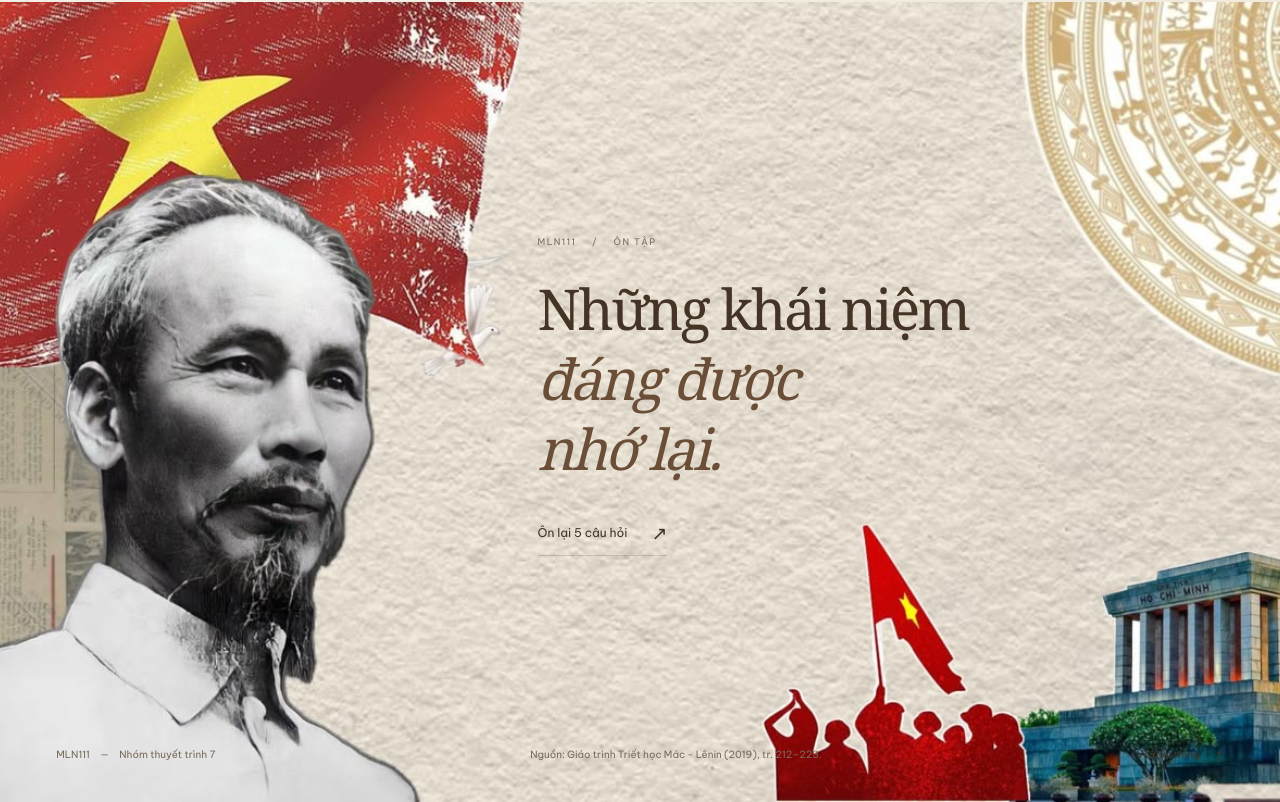
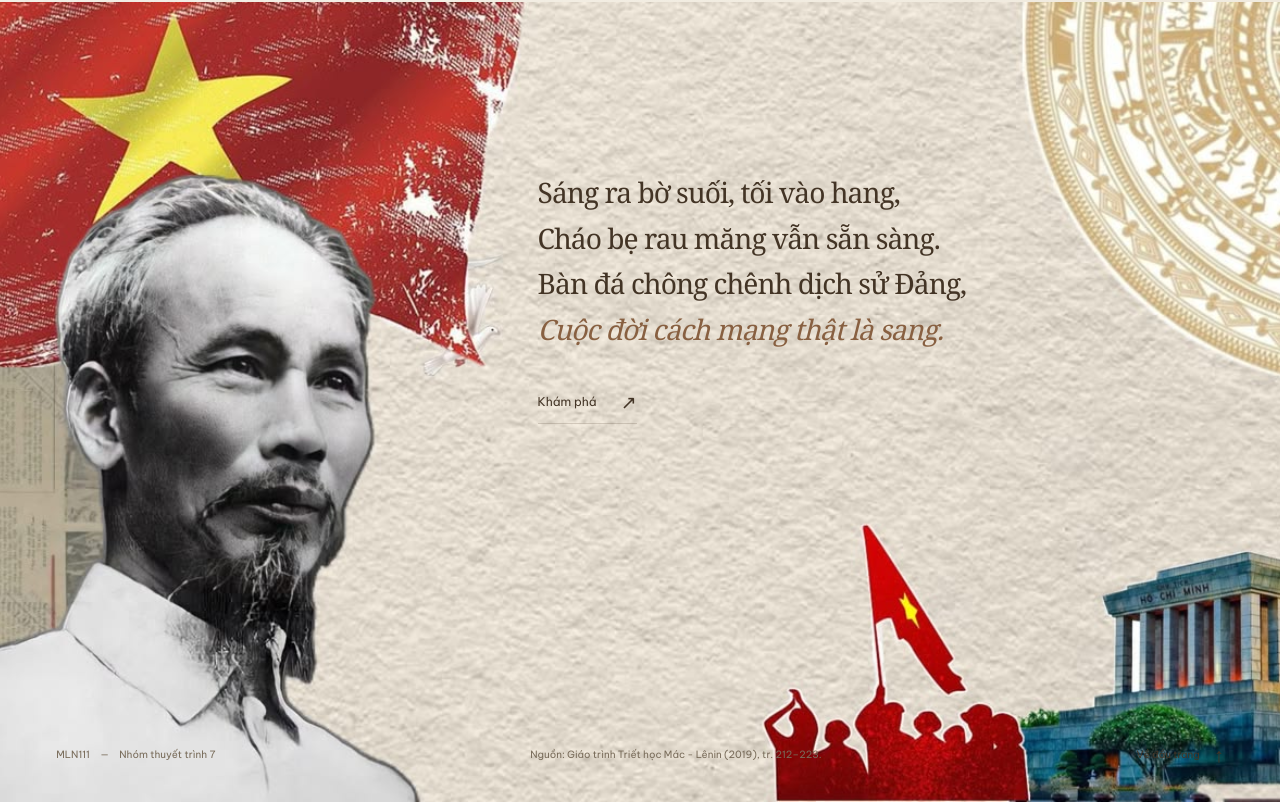
Before and after one commit to kenji-cmyk/mln11-project, a Next.js app: page / in a window 1280 px wide. Shown: the part 5798-6600 px from the top of the page. Built offline with nearby package versions, Linux system fonts and the light colour scheme; no server answers.

Commit message:
Update footer content with poem and adjust quiz link text for clarity

```diff
--- a/src/app/story.css
+++ b/src/app/story.css
@@ -92,11 +92,13 @@ html { scroll-padding-top: 0; }
 .story-footer-media { position: absolute; left: 50%; top: 50%; width: max(100svh, 56.25vw); height: max(100vw, 177.777778svh); max-width: none; transform: translate(-50%, -50%) rotate(-90deg); object-fit: contain; }
 .story-footer-video { opacity: 0; transition: opacity 300ms ease; }
 .story-footer-video.is-playing { opacity: 1; }
-.story-footer-content { position: absolute; z-index: 1; left: 42%; top: 29%; width: 48%; max-width: 670px; }
+.story-footer-content { position: absolute; z-index: 1; left: 42%; top: 21%; width: 54%; max-width: 900px; }
 .story-footer-content .eyebrow { color: var(--muted); font-size: 9px; }
 .story-footer-content .eyebrow span { margin-inline: 12px; }
 .story-footer-content h2 { margin-top: 24px; font-size: clamp(42px, 4.4vw, 76px); line-height: 1.24; }
-.story-footer-content h2 em { color: #6a4e37; }
+.story-footer-content .story-footer-poem { margin: 0; font-size: clamp(24px, 2.2vw, 38px); line-height: 1.62; letter-spacing: -0.035em; }
+.story-footer-poem > span { display: block; }
+.story-footer-poem > span:last-child { color: #886041; font-style: italic; }
 .story-footer-quiz { display: inline-flex; align-items: center; gap: 24px; margin-top: 28px; min-height: 44px; border-bottom: 1px solid var(--line); font-size: 12px; }
 .story-footer-quiz:hover { border-color: var(--ink); }
 .story-footer-quiz span { font-size: 19px; }
@@ -123,7 +125,7 @@ html { scroll-padding-top: 0; }
 @media (max-width: 1050px) and (min-width: 761px) {
   .journey-copy { width: 40%; }
   .journey-copy h2 { font-size: 39px; }
-  .story-footer-content { left: 39%; width: 55%; }
+  .story-footer-content { left: 39%; width: 58%; }
 }
 @media (max-width: 760px) {
   .hero { min-height: 720px; }
@@ -145,7 +147,7 @@ html { scroll-padding-top: 0; }
   .story-footer-art { position: relative; aspect-ratio: 16 / 9; }
   .story-footer-media { width: 56.25vw; height: 100vw; }
   .story-footer-content { position: relative; left: auto; top: auto; width: auto; max-width: none; padding: 35px 8% 48px; }
-  .story-footer-content h2 { font-size: clamp(35px, 8vw, 54px); }
+  .story-footer-content .story-footer-poem { font-size: clamp(19px, 4.8vw, 24px); line-height: 1.55; }
   .story-footer-bottom { position: relative; left: auto; right: auto; bottom: auto; padding: 22px 8% 30px; border-top: 1px solid var(--line); flex-wrap: wrap; }
   .story-footer-bottom p { order: 3; flex-basis: 100%; }
 }
--- a/src/components/site/footer/Footer.tsx
+++ b/src/components/site/footer/Footer.tsx
@@ -64,9 +64,13 @@ export function Footer() {
       </div>
 
       <div className="story-footer-content">
-        <p className="eyebrow">MLN111 <span aria-hidden="true">/</span> Ôn tập</p>
-        <h2 id="footer-heading">Những khái niệm<br /><em>đáng được<br />nhớ lại.</em></h2>
-        <Link className="story-footer-quiz" href="/on-tap" prefetch={false}>Ôn lại 5 câu hỏi <span aria-hidden="true">↗</span></Link>
+        <h2 id="footer-heading" className="story-footer-poem">
+          <span>Sáng ra bờ suối, tối vào hang,</span>
+          <span>Cháo bẹ rau măng vẫn sẵn sàng.</span>
+          <span>Bàn đá chông chênh dịch sử Đảng,</span>
+          <span>Cuộc đời cách mạng thật là sang.</span>
+        </h2>
+        <Link className="story-footer-quiz" href="/on-tap" prefetch={false}>Khám phá <span aria-hidden="true">↗</span></Link>
       </div>
 
       <div className="story-footer-bottom">
```
